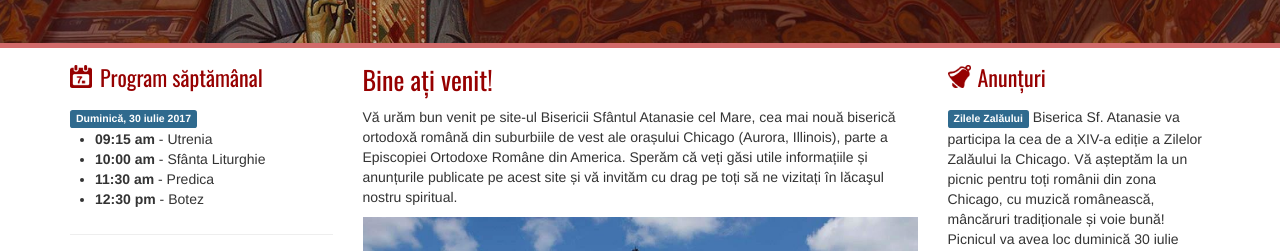
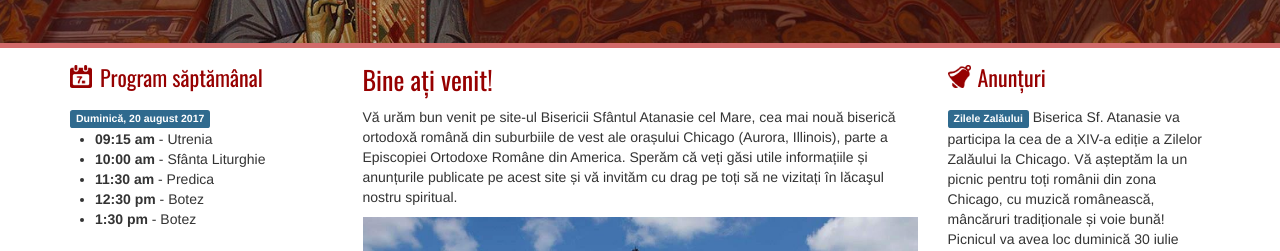
Before and after one commit to iulian787/sfat, a Jekyll site: the page built from ro/index.html, in a window 1280 px wide and 1337 px high, cut to the strip 0-618 px from the top of the window. Shown: the part 367-618 px from the top of the strip. Built offline with Jekyll 4.4.1, drawn with Linux system fonts in a browser that asks for light colours.

Commit message:
Update schedule

```diff
--- a/_includes/schedule-ro.md
+++ b/_includes/schedule-ro.md
@@ -1,6 +1,7 @@
 
-* <label>Duminică, 30 iulie 2017</label>
+* <label>Duminică, 20 august 2017</label>
   * **09:15 am** - Utrenia
   * **10:00 am** - Sfânta Liturghie
   * **11:30 am** - Predica
   * **12:30 pm** - Botez
+  * **1:30 pm** - Botez
```
